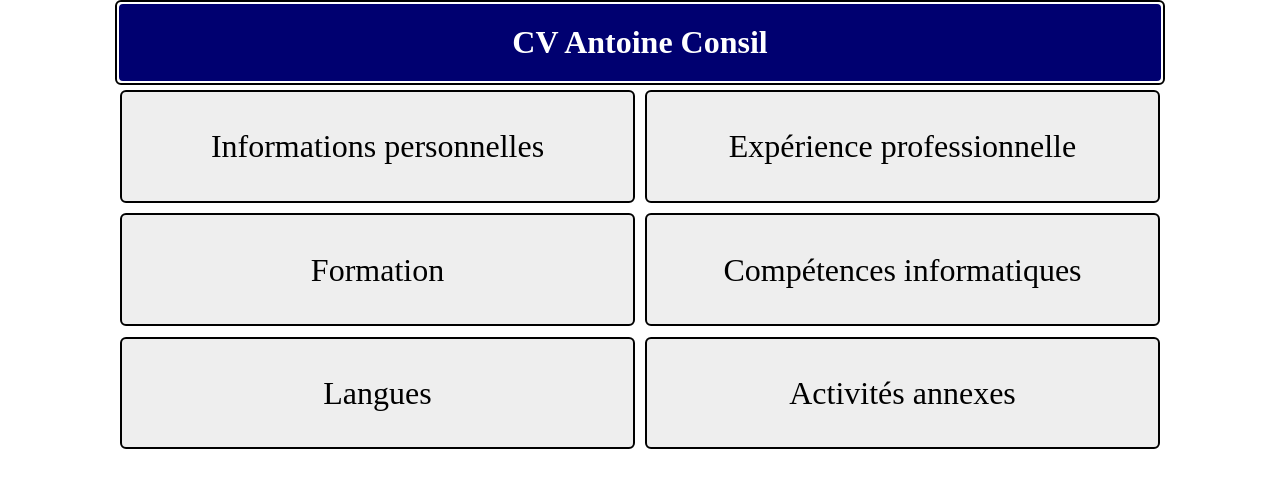
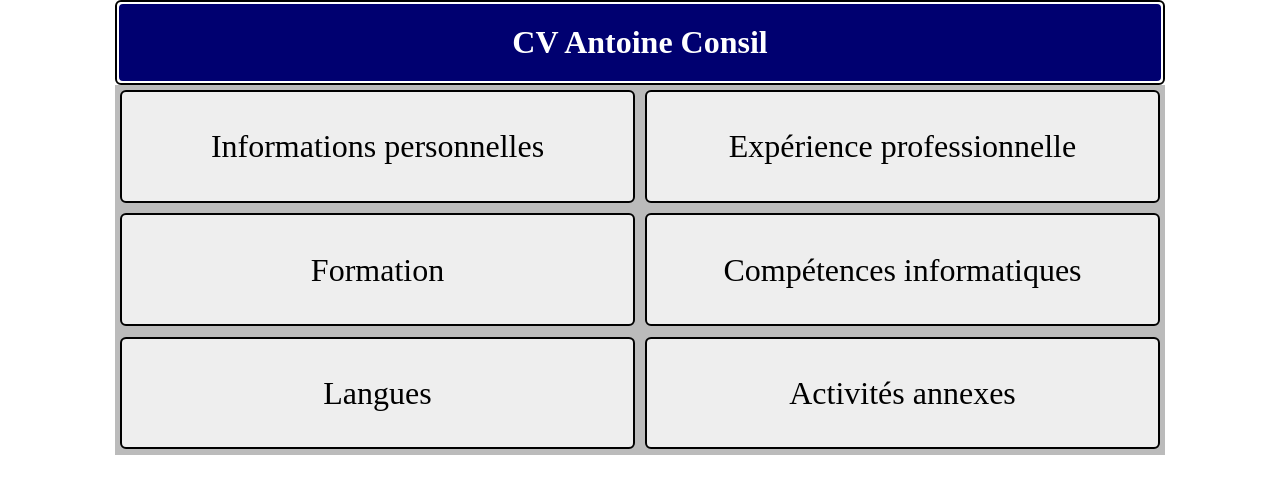
Before and after one commit to 59antoineC/Exercice-CV, a plain HTML site: page index.html in a window 1280 px wide. Drawn offline with Linux system fonts and the light colour scheme.

Commit message:
Update macss.css

```diff
--- a/css/macss.css
+++ b/css/macss.css
@@ -93,7 +93,7 @@ a#retour:hover, a#retour:focus, a#vcard:hover, a#vcard:focus	{background-color:
 
 .face	{}
 
-#menu	{margin:0;padding:0;}
+#menu	{margin:0;padding:0;height:auto;}
 
 #menu li	{list-style: none;
 			font-size: 2em;
```
